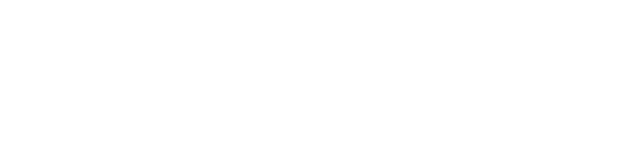
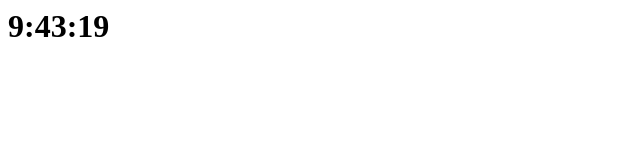
Before and after one commit to UCA-Project/Chrome-app, a plain HTML site: page index.html in a window 1280 px wide. Shown: the whole page, without its empty margins (0-640 px from the left). Drawn offline with Linux system fonts and the light colour scheme.

Commit message:
complete

```diff
--- a/index.html
+++ b/index.html
@@ -4,6 +4,8 @@
         <link rel="stylesheet" href="./css/style.css">
     </head>
     <body>
+        <h1 class = "clock">00:00:00</h1>
+
 
         <script src="./js/main.js"></script>
     </body>
--- a/js/main.js
+++ b/js/main.js
@@ -0,0 +1,11 @@
+function  getTime(){
+    const clock = document.querySelector(".clock");
+    const now = new Date();
+    const hour = now.getHours();
+    const minute = now.getMinutes();
+    const second = now.getSeconds();
+    clock.innerText = hour + ":" + minute + ":" + second;
+}
+
+
+setInterval( getTime, 1000);
```
